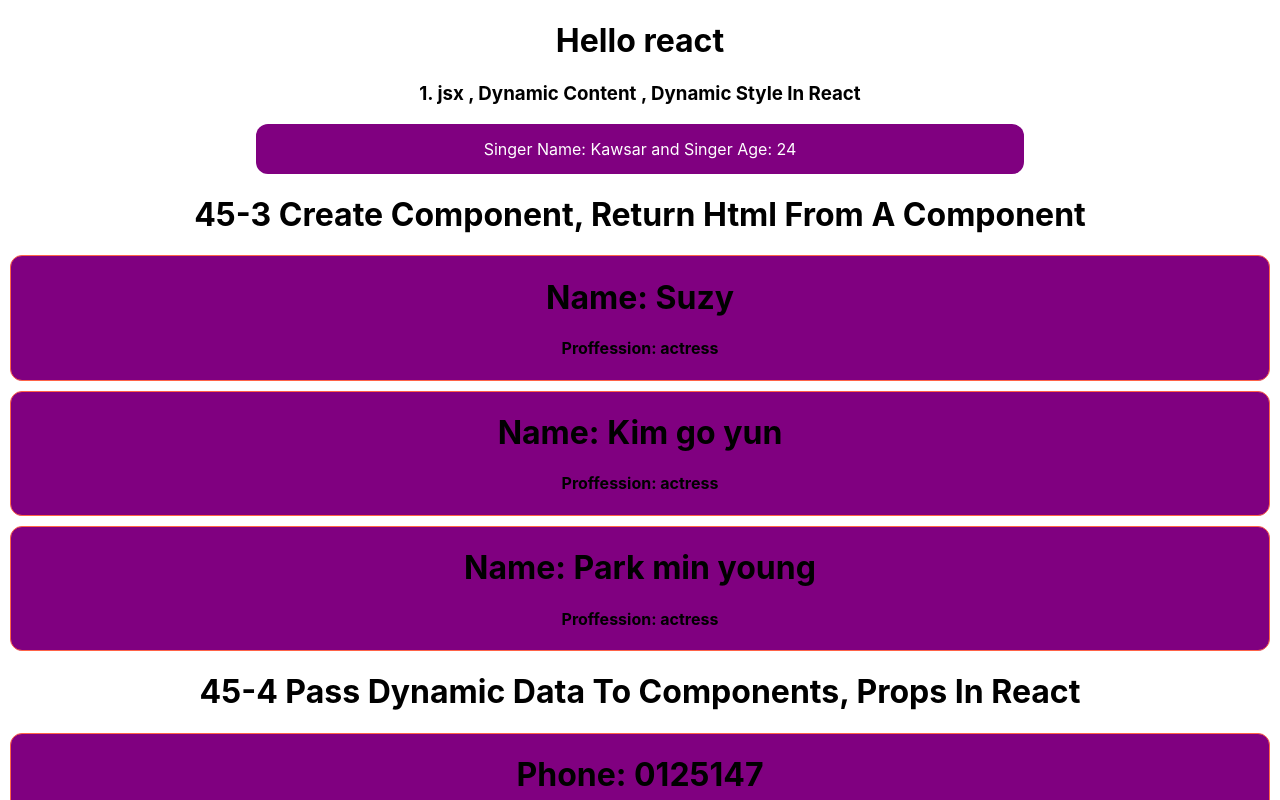
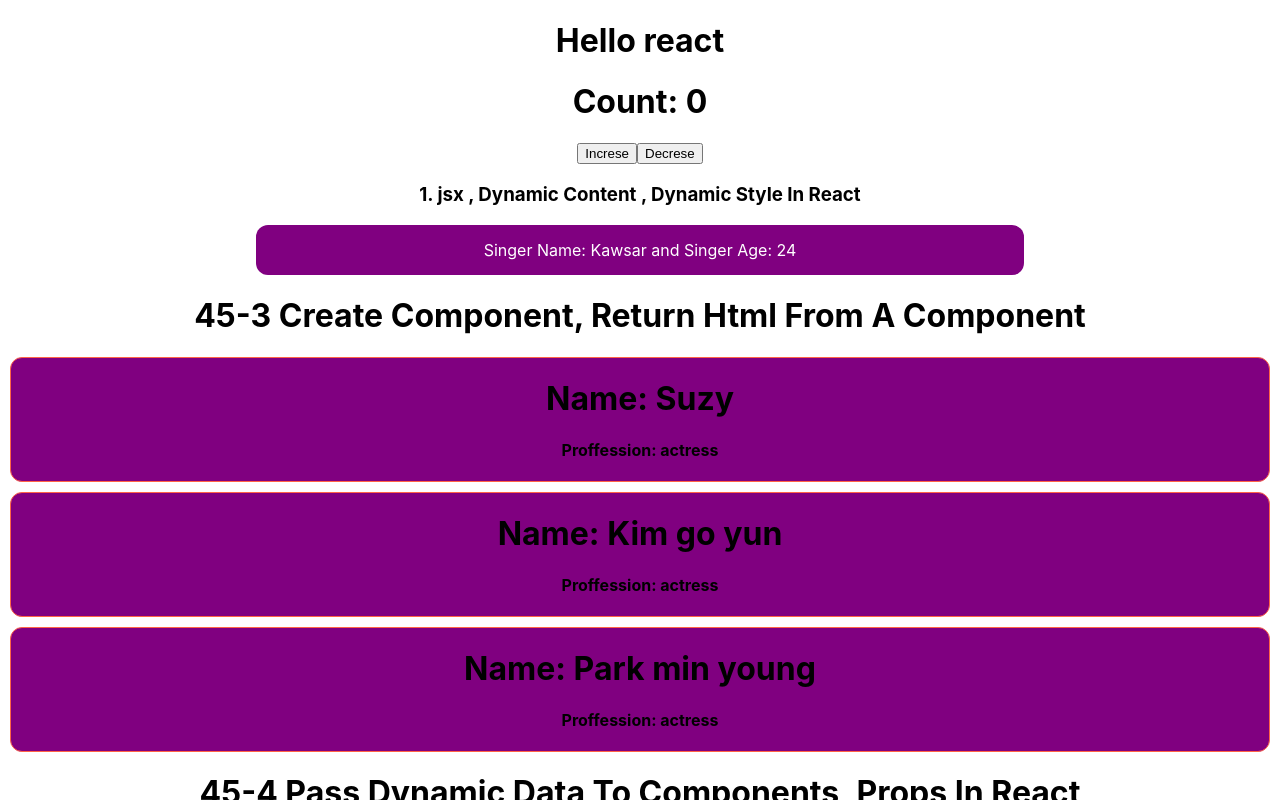
Before and after one commit to kawsarm104/reactjs-basic, a React (Create React App) app: page / in a window 1280 px wide. Shown: the top 800 px of the page. Built offline with nearby package versions, Linux system fonts and the light colour scheme.

Commit message:
fixed counter

```diff
--- a/src/App.js
+++ b/src/App.js
@@ -1,7 +1,25 @@
 import './App.css';
 // import logo from './logo.svg';
+import { useState } from 'react';
 
-
+function Counter(props) {
+  const [count, setCount] = useState(0)
+  const handleIncrease = () => {
+     const newCount = count+1
+    setCount(newCount)
+  }
+  const handleDecrease = () => {
+     const newCount = count-1
+    setCount(newCount)
+  }
+  return (
+    <div>
+      <h1>Count: {count}</h1>
+      <button  onClick={handleIncrease}>Increse</button>
+      <button onClick={handleDecrease}>Decrese</button>
+    </div>
+  )
+}
 
 
 
@@ -35,6 +53,7 @@
   return (
     <div className="App">
       <h1>Hello react</h1>
+      <Counter></Counter>
 <h3>1. jsx , Dynamic Content , Dynamic Style In React </h3>
       <p style={singerStyle}>
 
```
